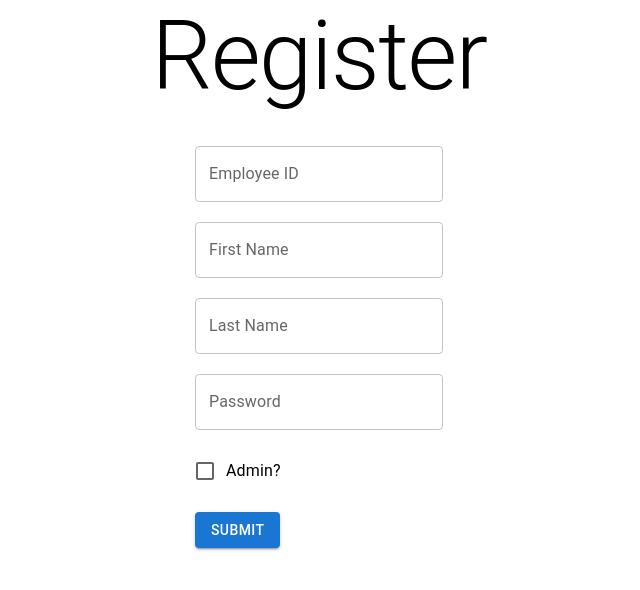
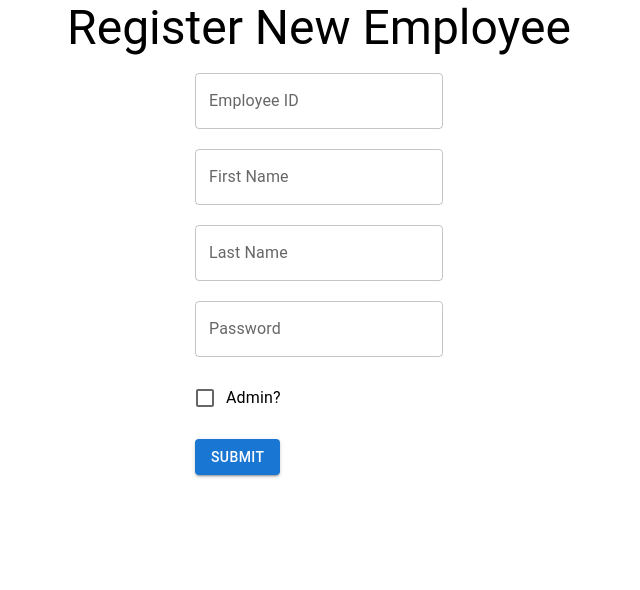
Before and after one commit to andrewtran10/ctf, a React (Create React App) app in the folder client/: page /register in a window 1280 px wide. Shown: the top 590 px of the page, without its empty margins (321-961 px from the left). Built offline with nearby package versions, Linux system fonts and the light colour scheme.

Commit message:
fixed password entry

```diff
--- a/client/src/components/Register.js
+++ b/client/src/components/Register.js
@@ -42,6 +42,8 @@ const Register = ({ setAuth }) =>  {
 
             const parsedRes = await res.json();
 
+            console.log(formValues);
+
             if (parsedRes.token) {
                 localStorage.setItem("token", parsedRes.token);
                 setAuth(true);
@@ -63,7 +65,7 @@ const Register = ({ setAuth }) =>  {
                 justifyContent="center"
                 alignItems="center"
             >
-                <Typography variant='h1'component='div' gutterBottom> Register </Typography>
+                <Typography variant='h3'component='div' gutterBottom> Register New Employee </Typography>
             </Box>
                 <Grid container alignItems="center" justify="center" direction="column">
                     <form noValidate autoComplete='off' onSubmit={handleSubmit}>
@@ -102,8 +104,8 @@ const Register = ({ setAuth }) =>  {
                         <br/>
                         <Grid item>
                         <TextField
-                            id="password"
-                            name="password"
+                            id="pass"
+                            name="pass"
                             label="Password"
                             type="text"
                             value={formValues.password}
```
